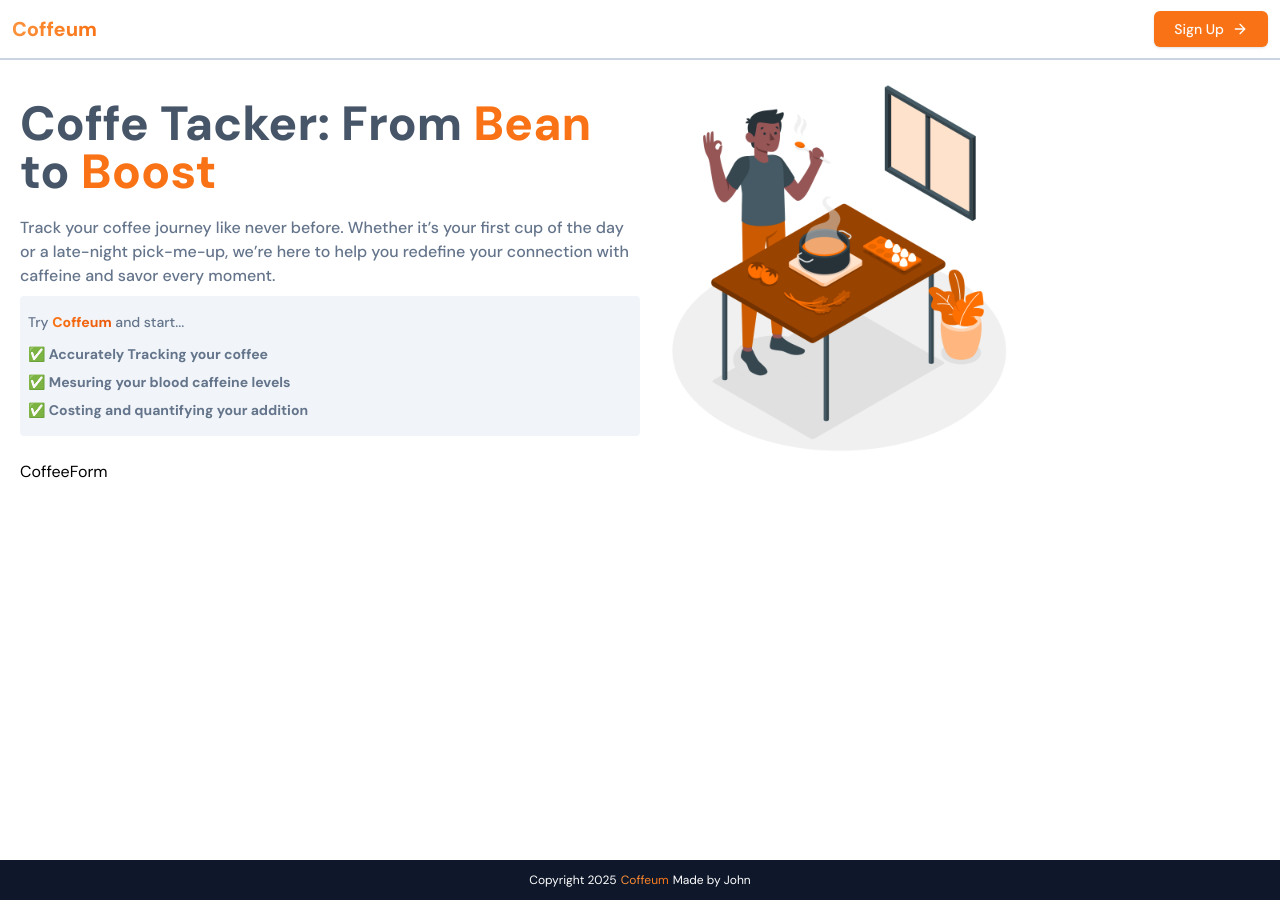
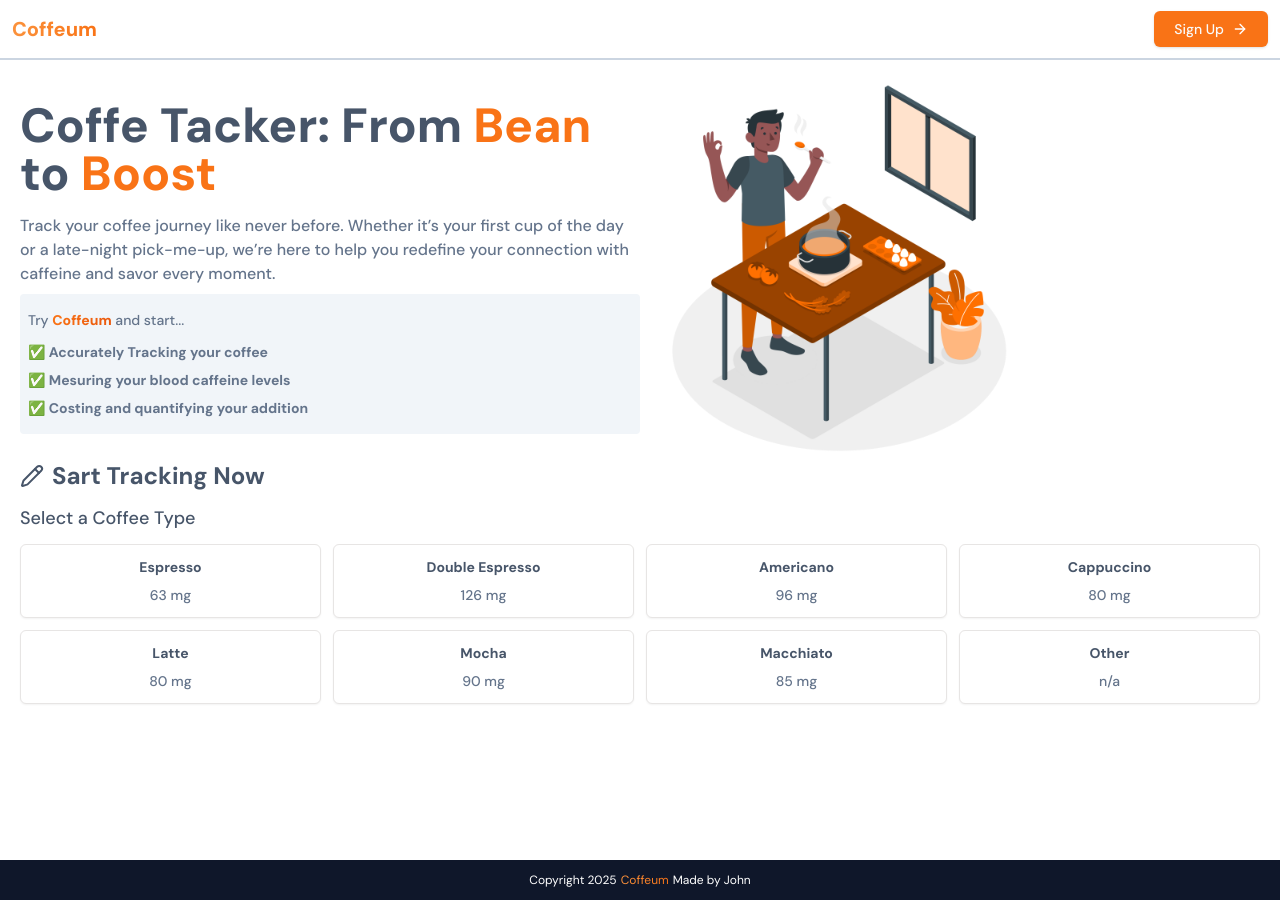
Before and after one commit to Johnsdevpro/Coffee-Tracker, a React (Vite) app: page / in a window 1280 px wide. Built offline with nearby package versions, Linux system fonts and the light colour scheme.

Commit message:
Created the Coffe selection card

```diff
--- a/src/components/CoffeeForm.jsx
+++ b/src/components/CoffeeForm.jsx
@@ -1,5 +1,49 @@
+import { coffeeOptions } from "@/lib/utils";
+import { Pencil } from "lucide-react";
+import { Button } from "./ui/button";
+
 const CoffeeForm = () => {
-  return <div>CoffeeForm</div>;
+  return (
+    <>
+      <div>
+        <div className="flex flex-row gap-2 items-center">
+          <Pencil className="text-slate-600 text-xs md:text-sm xl:text-xl" />
+          <h2 className="font-bold text-slate-600 text-lg md:text-xl xl:text-2xl">
+            Sart Tracking Now
+          </h2>
+        </div>
+
+        <h4 className="text-slate-600 font-medium mt-3 text-xs md:text-lg">
+          Select a Coffee Type
+        </h4>
+        <div className="grid grid-cols-2 sm:grid-cols-3 md:grid-cols-4 gap-3 mt-3">
+          {coffeeOptions.slice(0, 7).map((coffeOption, coffeOptionIndex) => {
+            return (
+              <Button
+                key={coffeOptionIndex}
+                variant="outline"
+                className="flex flex-col items-center justify-center gap-2 py-3 px-2 h-fit"
+              >
+                <p className="text-slate-600 font-bold capitalize text-sm">
+                  {coffeOption.name}
+                </p>
+                <p className="text-xs md:text-sm font-medium text-slate-500">
+                  {coffeOption.caffeine} mg
+                </p>
+              </Button>
+            );
+          })}
+          <Button
+            variant="outline"
+            className="flex flex-col items-center justify-center gap-2 py-3 px-2 h-fit"
+          >
+            <p className="text-slate-600 font-bold capitalize text-sm">Other</p>
+            <p className="text-xs md:text-sm font-medium text-slate-500">n/a</p>
+          </Button>
+        </div>
+      </div>
+    </>
+  );
 };
 
 export default CoffeeForm;
--- a/src/components/Hero.jsx
+++ b/src/components/Hero.jsx
@@ -9,7 +9,7 @@ const Hero = () => {
             Coffe Tacker: From <span className="text-orange-500">Bean </span>to
             <span className="text-orange-500"> Boost</span>
           </h1>
-          <p className="text-slate-500 text-xs font-medium md:text-sm lg:text-base mt-1 line-clamp-3 ">
+          <p className="text-slate-500 text-xs font-medium md:text-sm lg:text-base line-clamp-3 ">
             Track your coffee journey like never before. Whether it’s your first
             cup of the day or a late-night pick-me-up, we’re here to help you
             redefine your connection with caffeine and savor every moment.
```
